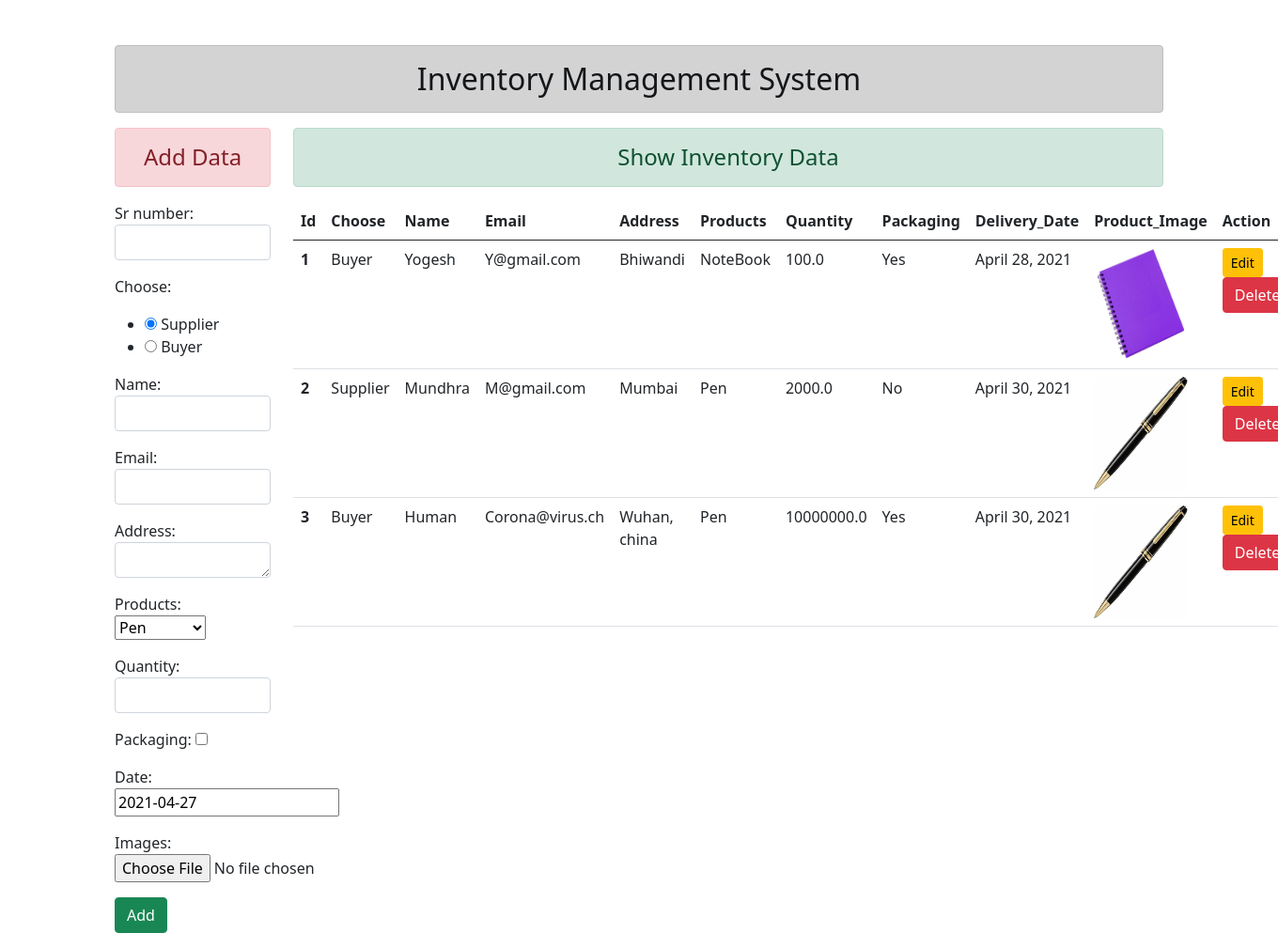
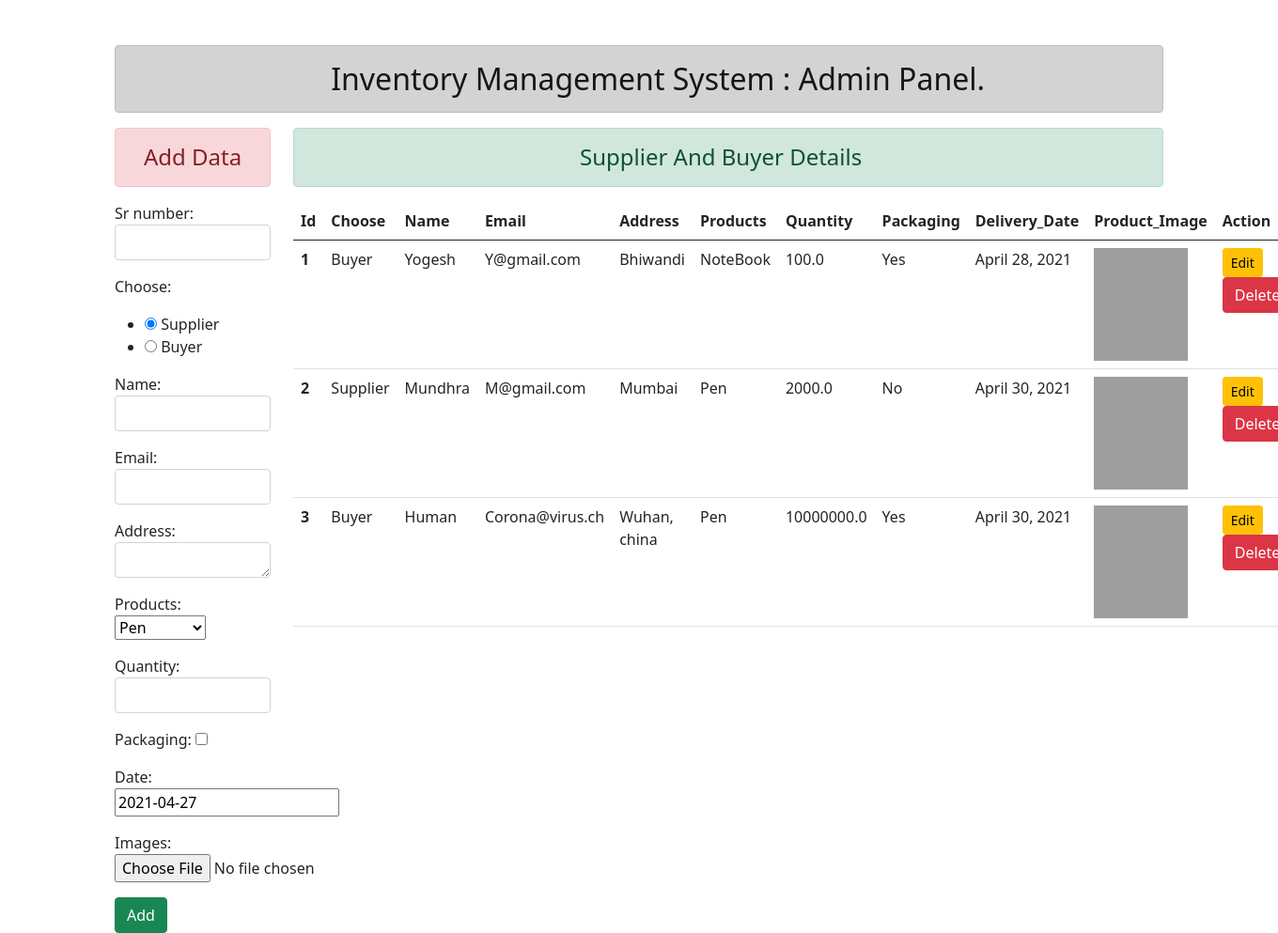
Before and after one commit to Yogi999-creator/Capstone-Inventory_Management, a Django app: page / in a window 1360 px wide; the page is wider, and only the part inside the window is pictured. Shown: that part at 94% size. Run offline with Django 3.2, Linux system fonts and the light colour scheme; data comes from the database, SQL or seed files in the repository; some libraries are stand-ins or nearby versions; grey boxes are pictures that could not be loaded.

```diff
--- a/Store/admin.py
+++ b/Store/admin.py
@@ -1,6 +1,8 @@
 from django.contrib import admin
 from .models import User
+'''
 # Register your models here.
 @admin.register(User)
 class UserAdmin(admin.ModelAdmin):
     list_display = ('sr_number','choose','name', 'email', 'address','products', 'quantity', 'packaging', 'date', 'images')
+'''
--- a/Store/templates/Store/addandshow.html
+++ b/Store/templates/Store/addandshow.html
@@ -11,7 +11,9 @@
     </div>
 
     <div class="col-sm-10">
-        <h4 class="text-center alert alert-success">Show Inventory Data</h4>
+        <h4 class="text alert alert-success">
+            &emsp;&emsp;&emsp;&emsp;&emsp;&emsp;&emsp;&emsp;&emsp;&emsp;&emsp;&emsp;Supplier And Buyer Details
+        </h4>
         {% if ite %}
 
         <table class="table table-hover">
--- a/Store/templates/Store/base.html
+++ b/Store/templates/Store/base.html
@@ -11,7 +11,7 @@
 
 <body>
     <div class="container mt-5">
-        <h2 class="text-center alert alert-dark">Inventory Management System</h2>
+        <h2 class="text-center alert alert-dark">&ensp;&ensp;&nbsp;Inventory Management System : Admin Panel. </h2>
         {% block content %} {% endblock content %}
 
     </div>
--- a/Store/templates/Store/update.html
+++ b/Store/templates/Store/update.html
@@ -3,7 +3,7 @@
 {% block content %}
 <div class="row">
     <div class="clo-sm-4">
-        <h4 class="alert alert-info">Update Inventory Items</h4>
+        <h4 class="text-center alert alert-info">Update Supplier or Buyer Details </h4>
         <form action="" method="POST" enctype="multipart/form-data">
             {% csrf_token %} {{form.as_p}}
             <input type="submit" class="btn btn-success" value="Update">
```
Also changed, not shown: Inventory_Management/settings.py (+13 -1 lines), media/images/4e2a96f7-946f-47aa-8be3-3979a22b49a1.jfif (deleted), media/images/Me.jfif (deleted), media/images/Me_F14TW6r.jfif (deleted), media/images/Me_f7vl1bZ.jfif (deleted), media/images/NoteBook.jfif (deleted), media/images/NoteBook_ex7Bwsx.jfif (deleted), media/images/P1.jfif (deleted), media/images/P1_tOTyVIR.jfif (deleted), media/images/Pen.jfif (deleted), media/images/Pen_7UV7QYa.jfif (deleted), media/images/Pen_AQEJ5fT.jfif (deleted), media/images/Pen_gGO8PkM.jfif (deleted), media/images/Pen_jMkCWor.jfif (deleted).
